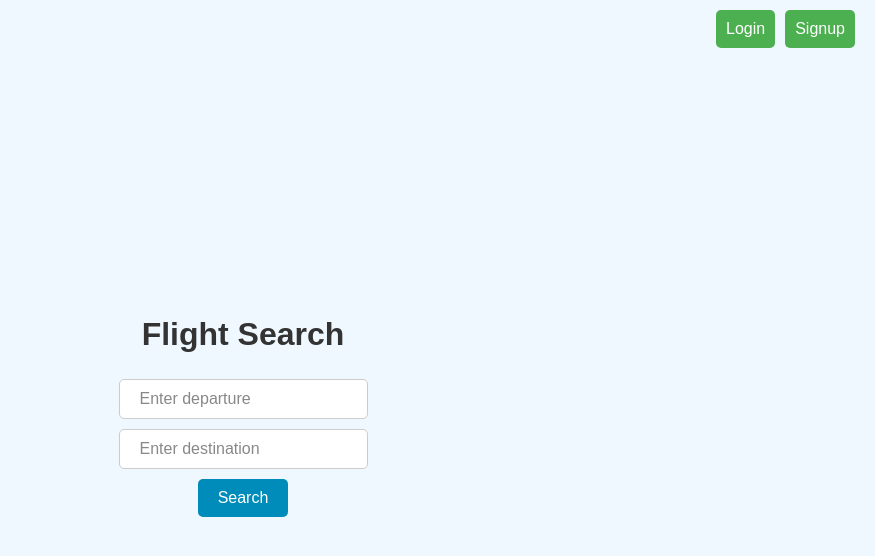
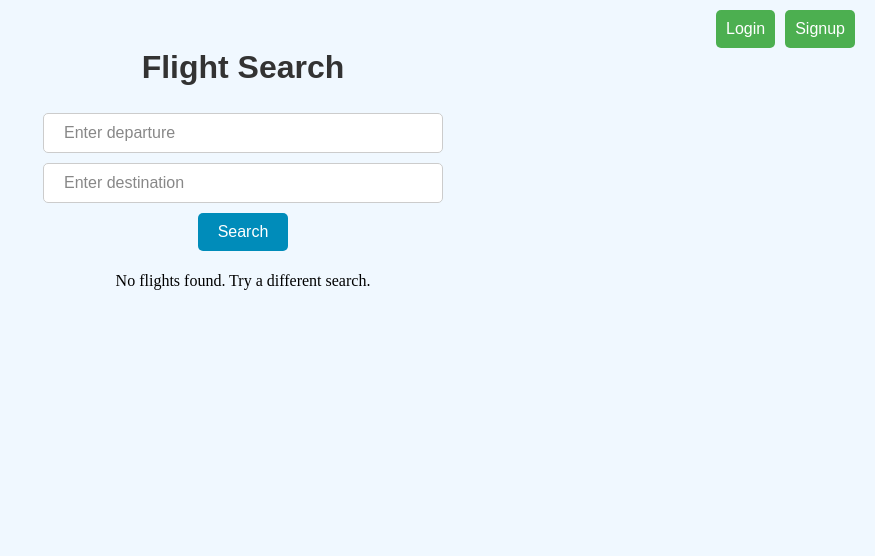
Before and after one commit to 7174Andy/flight-search, a Next.js app in the folder frontend/: page / in a window 1280 px wide. Shown: the top 556 px of the page, without its empty margins (405-1280 px from the left). Built offline with nearby package versions, Linux system fonts and the light colour scheme; what @mui/material-nextjs would draw is missing.

Commit message:
add backend connection

```diff
--- a/frontend/app/home.module.css
+++ b/frontend/app/home.module.css
@@ -6,7 +6,10 @@
   display: flex;
   flex-direction: column;
   align-items: center;
-  justify-content: center;
+  justify-content: flex-start;
+  overflow-y: auto;
+  padding: 20px;
+  box-sizing: border-box;
 }
 
 .topRight {
@@ -21,6 +24,9 @@
   font-size: 16px;
   border: 1px solid #ccc;
   border-radius: 5px;
+  max-width: 400px;
+  width: 90%;
+  box-sizing: border-box;
 }
 
 .signInButton {
@@ -61,3 +67,17 @@
 .searchBar::placeholder {
   color: #888;
 }
+
+.result {
+  margin: 10px;
+  padding: 10px;
+  border: 1px solid #ccc;
+  border-radius: 5px;
+  width: 80%;
+  display: flex;
+  flex-direction: column;
+  align-items: center;
+  overflow-y: scroll;
+  max-height: 50vh;
+  overflow-y: auto;
+}
--- a/frontend/app/page.jsx
+++ b/frontend/app/page.jsx
@@ -4,11 +4,43 @@ import { useRouter } from "next/navigation";
 import style from "./home.module.css";
 import { useState } from "react";
 
+async function getFlights(departureAirport, arrivalAirport) {
+  const apiKey = "673ee8926d44d8b45223cce0";
+  const departureDate = "20241201";
+
+  const url = `https://api.flightapi.io/trackbyroute/${apiKey}?date=${departureDate}&airport1=${departureAirport}&airport2=${arrivalAirport}`;
+
+  try {
+    const response = await fetch(url);
+    if (!response.ok) {
+      throw new Error(`HTTP error! Status: ${response.status}`);
+    }
+    const data = await response.json();
+    console.log("Fetched flights:", data);
+    return data;
+  } catch (error) {
+    console.error("Error fetching flights:", error);
+    return [];
+  }
+}
+
 export default function Page() {
   const router = useRouter();
 
   const [departure, setDeparture] = useState("");
   const [destination, setDestination] = useState("");
+  const [flights, setFlights] = useState([]);
+
+  async function searchFlights() {
+    if (!departure || !destination) {
+      alert("Please enter both departure and destination.");
+      return;
+    }
+
+    const flights = await getFlights(departure, destination);
+    setFlights(flights);
+    console.log("Flights:", flights);
+  }
 
   return (
     <div className={style.container}>
@@ -34,8 +66,23 @@ export default function Page() {
         placeholder="Enter destination"
         onChange={(e) => setDestination(e.target.value)}
       />
+      <button className={style.searchButton} onClick={searchFlights}>
+        Search
+      </button>
 
-      <button className={style.searchButton}>Search</button>
+      <div className={style.results}>
+        {flights.length > 0 ? (
+          <ul>
+            {flights.map((flight, index) => (
+              <li key={index}>
+                {flight.Airline} - {flight.DepartureTime} - {flight.ArrivalTime}
+              </li>
+            ))}
+          </ul>
+        ) : (
+          <p>No flights found. Try a different search.</p>
+        )}
+      </div>
     </div>
   );
 }
--- a/frontend/package.json
+++ b/frontend/package.json
@@ -15,6 +15,8 @@
     "@mui/icons-material": "^6.1.8",
     "@mui/material": "^6.1.8",
     "@mui/material-nextjs": "^6.1.8",
+    "@mui/x-date-pickers": "^7.22.3",
+    "dayjs": "^1.11.13",
     "next": "15.0.3",
     "react": "^18.3.1",
     "react-dom": "^18.3.1"
--- a/frontend/styles/global.css
+++ b/frontend/styles/global.css
@@ -1,3 +1,8 @@
+html {
+  scroll-behavior: smooth;
+}
+
 body {
     background-color: #f0f8ff;
-  }
+    overflow: scroll;
+}
```
Also changed, not shown: 1 other file (tests, documents, lock files or other folders).
